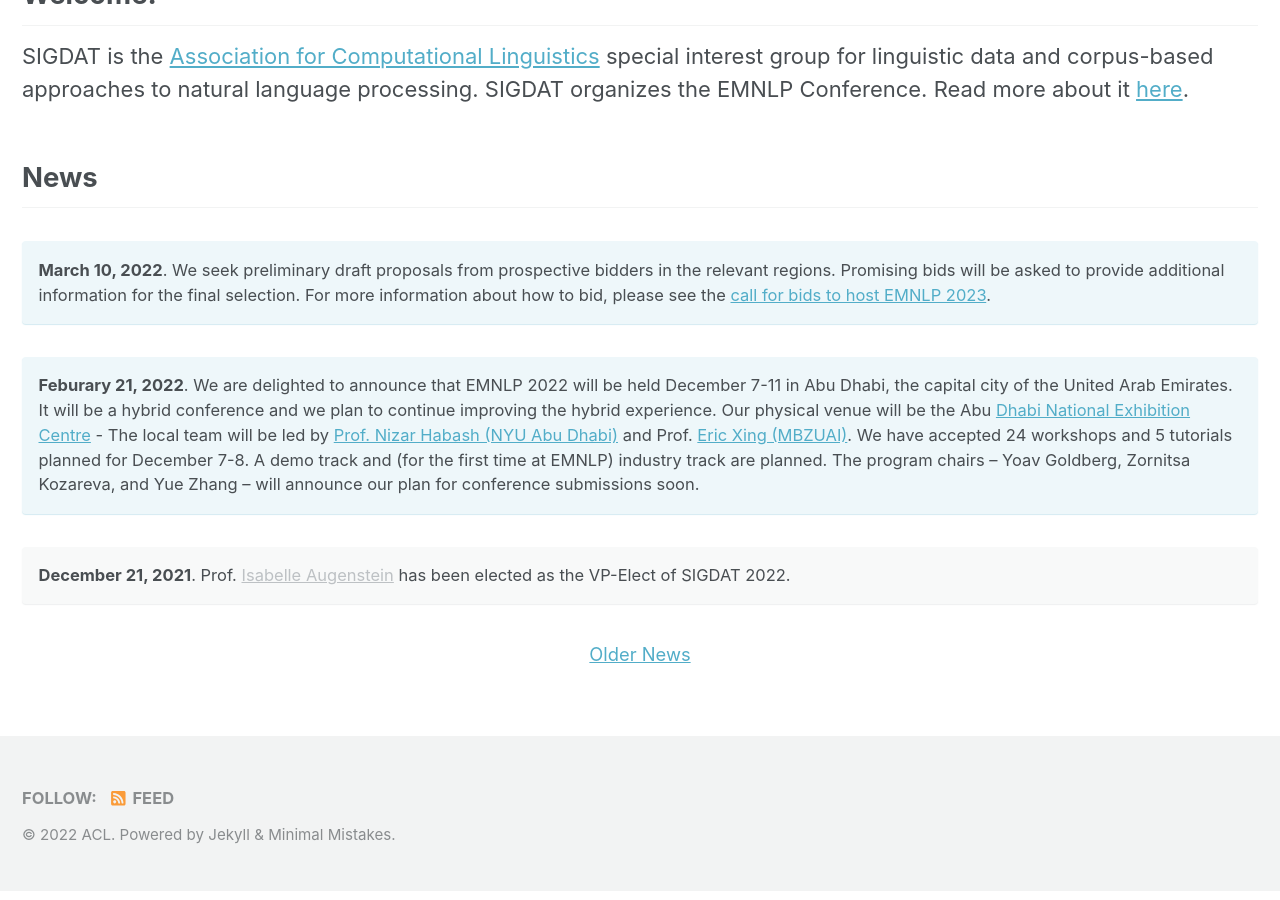
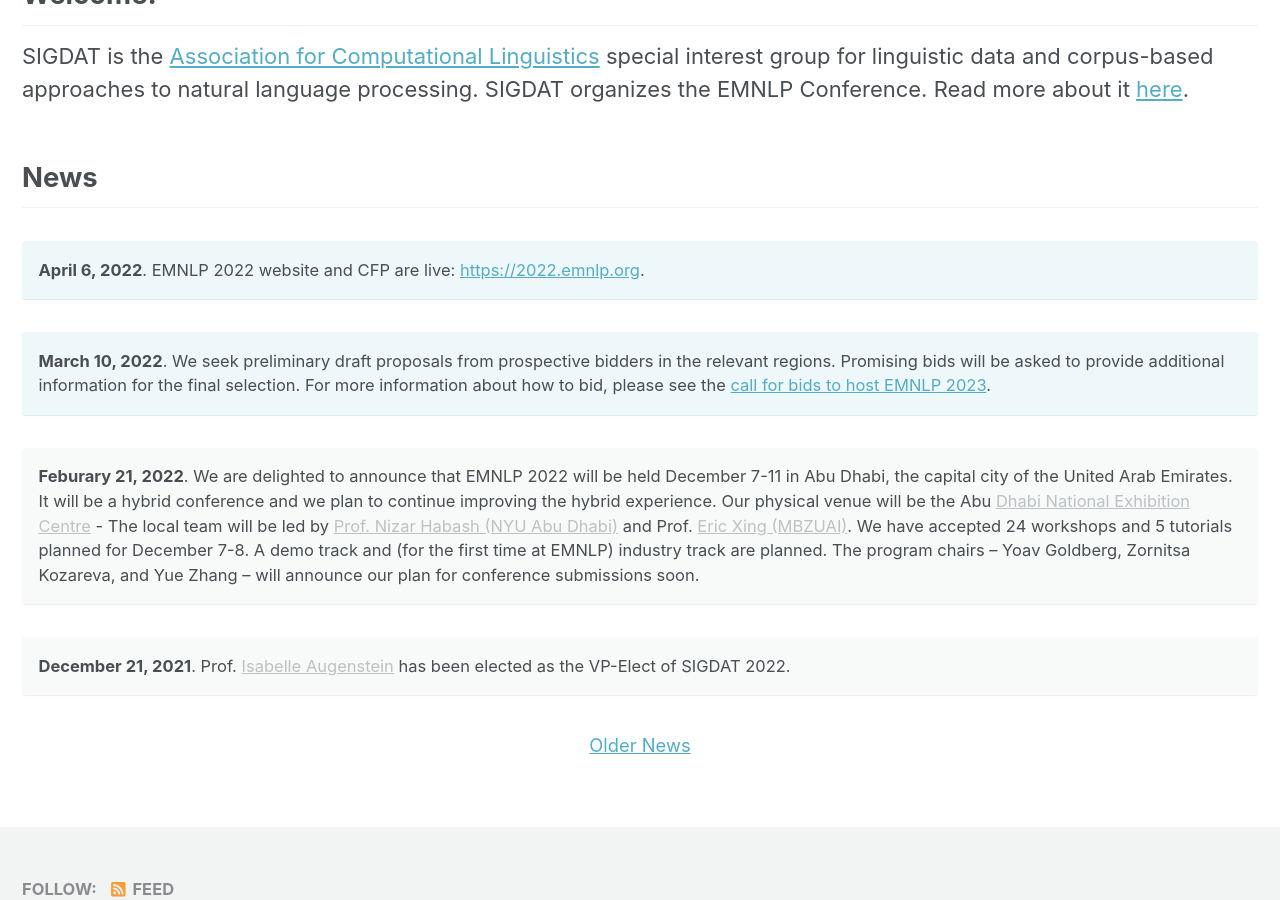
Before and after one commit to sigdat-org/sigdat, a Jekyll site: the page built from _pages/home.md, in a window 1280 px wide and 900 px high, scrolled down 596 px. Built offline with Jekyll 4.4.1, drawn with Linux system fonts in a browser that asks for light colours; nearby versions of some CDN libraries.

Commit message:
Add EMNLP 2022 website infomation

```diff
--- a/_pages/home.md
+++ b/_pages/home.md
@@ -14,11 +14,14 @@ SIGDAT is the [Association for Computational Linguistics](https://aclweb.org) sp
 
 ## News
 
+**April 6, 2022**. EMNLP 2022 website and CFP are live: [https://2022.emnlp.org](https://2022.emnlp.org).
+{: .notice--info}
+
 **March 10, 2022**. We seek preliminary draft proposals from prospective bidders in the relevant regions. Promising bids will be asked to provide additional information for the final selection. For more information about how to bid, please see the [call for bids to host EMNLP 2023](/calls/bids2023).
 {: .notice--info}
 
 **Feburary 21, 2022**. We are delighted to announce that EMNLP 2022 will be held December 7-11 in Abu Dhabi, the capital city of the United Arab Emirates.  It will be a hybrid conference and we plan to continue improving the hybrid experience. Our physical venue will be the Abu [Dhabi National Exhibition Centre](https://adnec.ae/) -  The local team will be led by [Prof. Nizar Habash (NYU Abu Dhabi)](https://nyuad.nyu.edu/en/academics/divisions/science/faculty/nizar-habash.html) and Prof. [Eric Xing (MBZUAI)](https://mbzuai.ac.ae/news-events/MBZUAI-appoints-world-renowned-leading-AI-academic-Professor-Dr-Eric-Xing-as-President).  We have accepted 24 workshops and 5 tutorials planned for December 7-8.  A demo track and (for the first time at EMNLP) industry track are planned.  The program chairs – Yoav Goldberg, Zornitsa Kozareva, and Yue Zhang – will announce our plan for conference submissions soon.
-{: .notice--info}
+{: .notice}
 
 **December 21, 2021**. Prof. [Isabelle Augenstein](http://isabelleaugenstein.github.io/) has been elected as the VP-Elect of SIGDAT 2022.
 {: .notice}
```
